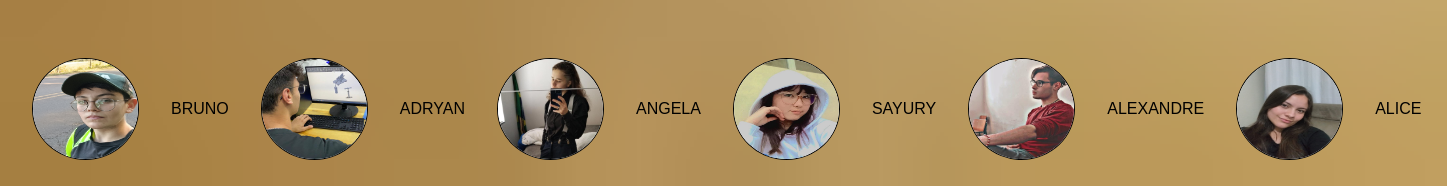
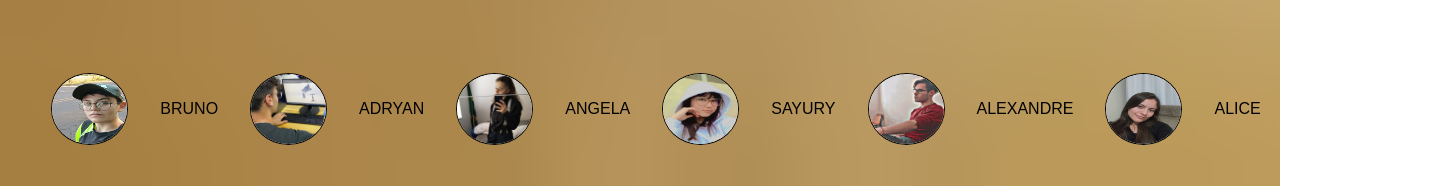
Before and after one commit to brunorobertocataneo/olhar_cultural, a plain HTML site: page index.html in a window 1280 px wide. Shown: the part 9393-9579 px from the top of the page, 1447 px wide, since content can reach past the window. Drawn offline with Linux system fonts and the light colour scheme; a web font is replaced by a local one.

Commit message:
Update footer.css

```diff
--- a/css/components/footer.css
+++ b/css/components/footer.css
@@ -1,5 +1,4 @@
 .container_footer{
-	width: 100%;
 	height: 10rem;
 	display: flex;
 	align-items: center;
@@ -11,6 +10,7 @@
 	border: 1px solid;
 	background-color: white;
 	margin: 0 2rem;
+	align-items: center;
 }
 
 
@@ -20,6 +20,6 @@
 }
 
 #bruno{
-	height: 100px;
-	width: 105px;
+	height: 70px;
+	width: 75px;
 }
```
